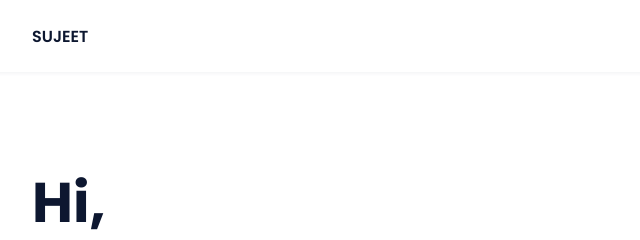
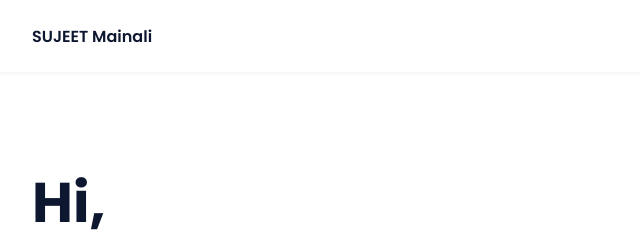
Before and after one commit to SujeetMainali/sujeetpersonalwebsite, a plain HTML site: page New folder/index.htm in a window 1280 px wide. Shown: the top 240 px of the page, 96-736 px from the left. Drawn offline with nearby package versions, Linux system fonts and the light colour scheme.

Commit message:
Update index.htm

```diff
--- a/New folder/index.htm
+++ b/New folder/index.htm
@@ -16,7 +16,7 @@
         <header class="l-header">
             <nav class="nav bd-grid">
                 <div>
-                    <a href="#" class="nav__logo">SUJEET</a>
+                    <a href="#" class="nav__logo">SUJEET Mainali</a>
                 </div>
 
                 <div class="nav__menu" id="nav-menu">
```
